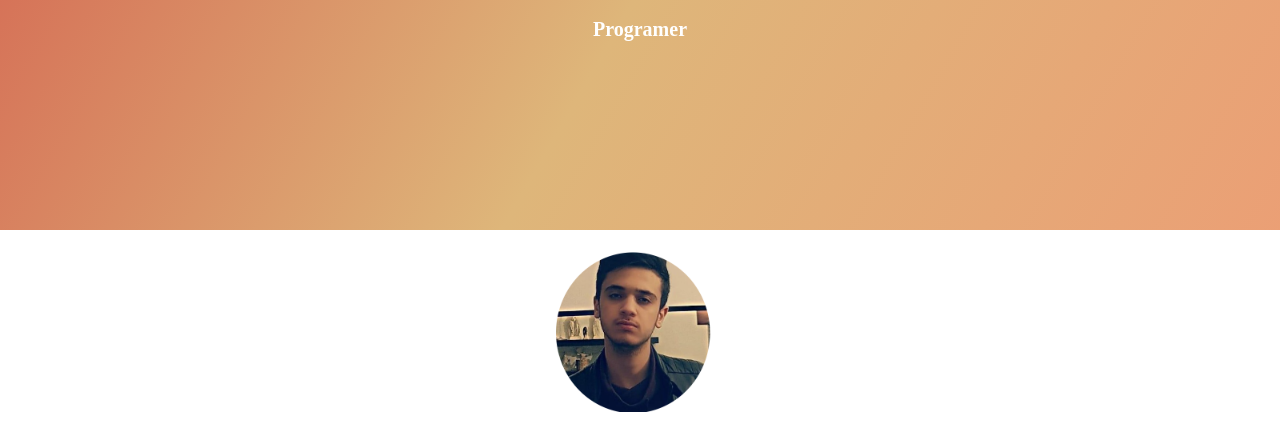
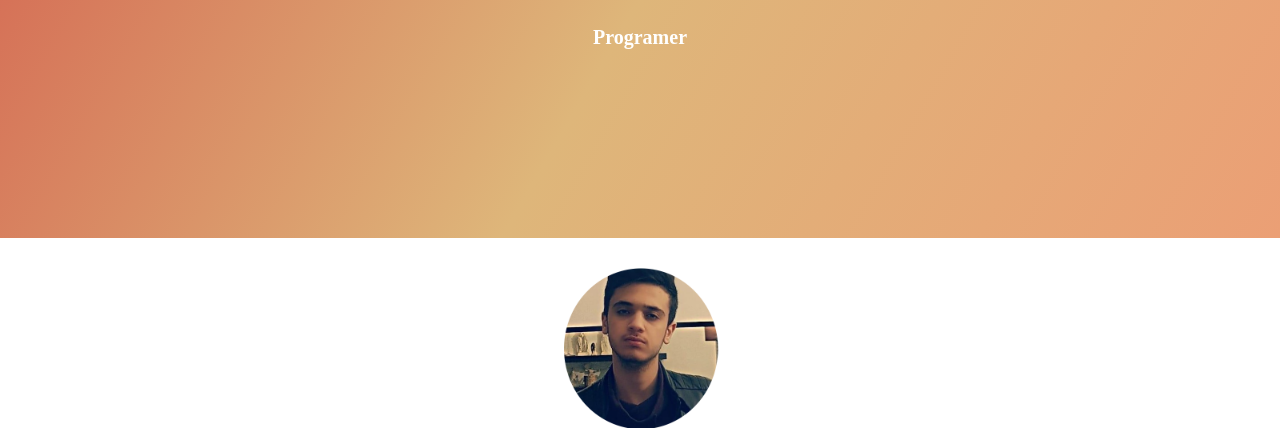
Before and after one commit to tareqMzr/CV-project, a plain HTML site: page index.html in a window 1280 px wide. Shown: the part 242-689 px from the top of the page. Drawn offline with Linux system fonts and the light colour scheme.

Commit message:
Update style.css

```diff
--- a/style.css
+++ b/style.css
@@ -5,7 +5,6 @@
     align-items: center;
     flex-direction: column;
     height: 60vh;
-    margin :-8px;
 }
 body {
   padding: 0;
@@ -48,7 +47,6 @@ hr{
     flex-direction: column;
     justify-content: center;
     align-items: center;
-    margin :-8px;
     padding-bottom:20px ;
 }
 ul{
@@ -70,7 +68,6 @@ ul{
 .bot-container{
     background: linear-gradient(300deg,#EB9F75,#DEB67A,#D46350);
     width: 100%;
-    margin: -8px;
     display: flex;
     align-items: center;
     justify-content: center;
```
